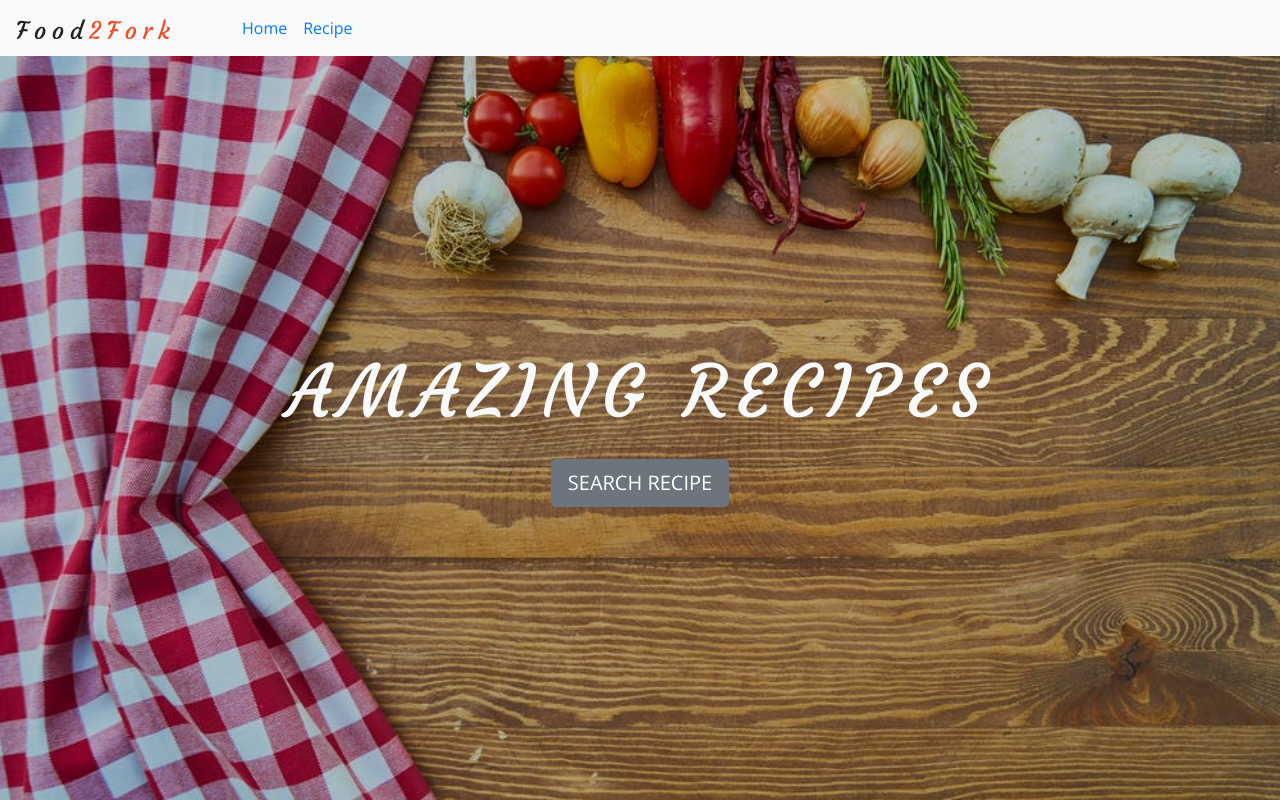
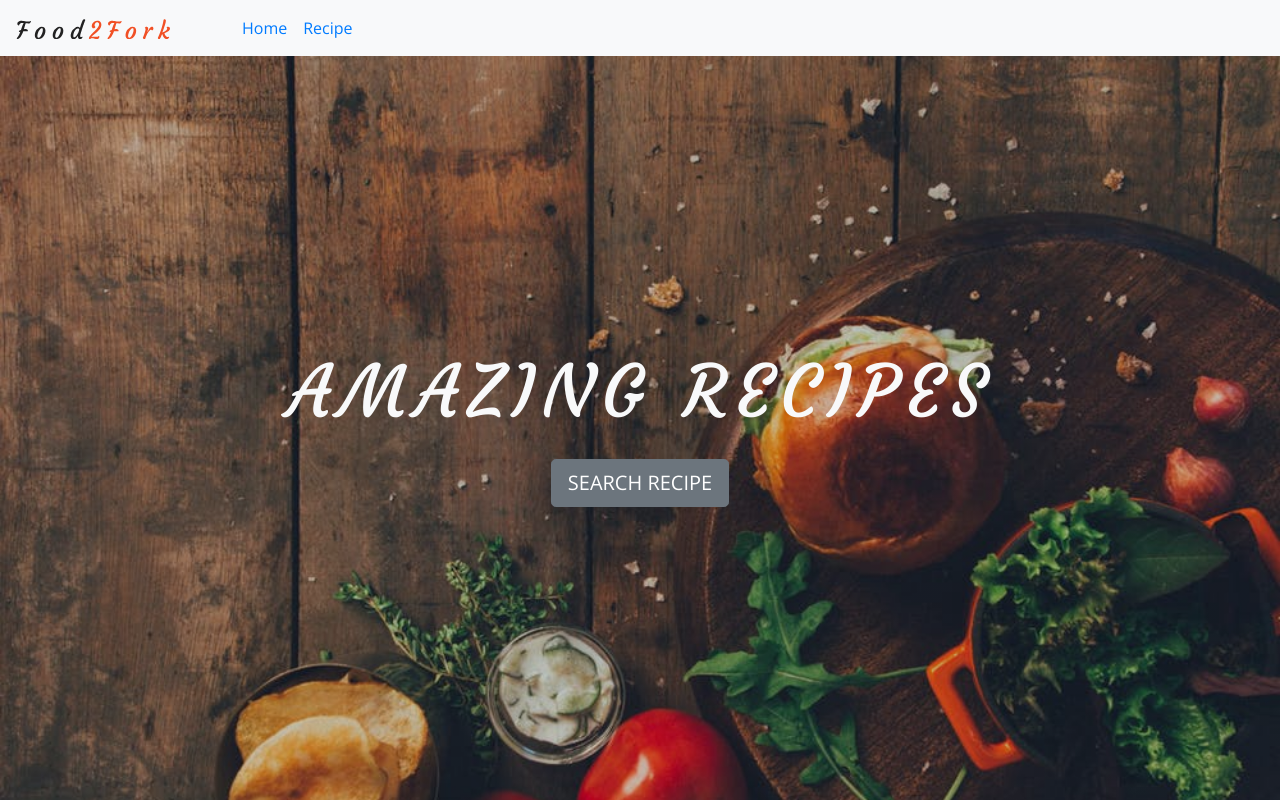
Before and after one commit to indam94/Food2ForkRecipe_React, a React (Create React App) app: page / in a window 1280 px wide. Built offline with nearby package versions, Linux system fonts and the light colour scheme.

Commit message:
Default Page

```diff
--- a/src/App.css
+++ b/src/App.css
@@ -14,7 +14,11 @@ body{
   letter-spacing: 0.5rem;
 }
 
-.header-hero{
+.header-hero, .default-hero{
   min-height: calc(100vh - 56px);
+  background: linear-gradient(rgba(0,0,0,0.2), rgba(0,0,0,0.2)), url('./images/homeBcg.jpeg') center/cover no-repeat;
+}
+
+.default-hero{
   background: linear-gradient(rgba(0,0,0,0.2), rgba(0,0,0,0.2)), url('./images/defaultBcg.jpeg') center/cover no-repeat;
 }
--- a/src/pages/Default.js
+++ b/src/pages/Default.js
@@ -1,11 +1,18 @@
 import React, { Component } from 'react'
+import Header from '../components/Header'
+import {Link} from 'react-router-dom'
 
 export default class Default extends Component {
     render() {
         return (
-            <h4>
-                hello from error page
-            </h4>
+            <Header title='Error 404' styleClass='default-hero'>
+                <h2 className="text-light text-uppercase">
+                    you are in the wrong place
+                </h2>
+                <Link to='/' className = 'text-uppercase btn btn-secondary btn-lg mt-3'>
+                    return home
+                </Link>
+            </Header>
         )
     }
 }
```
